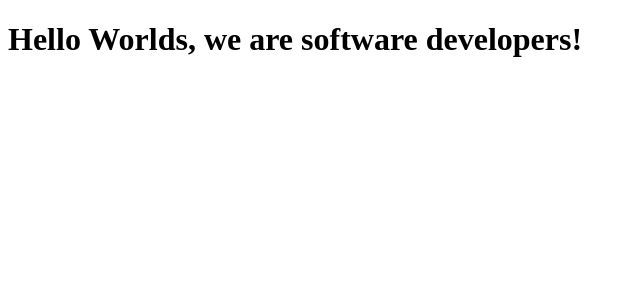
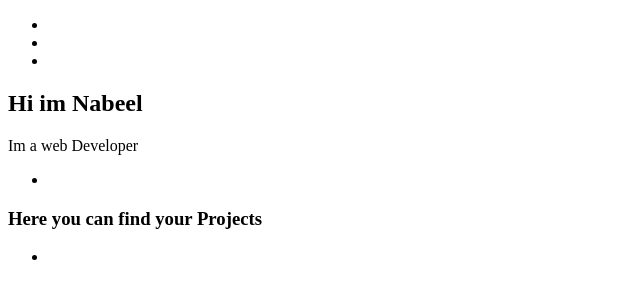
Before and after one commit to studiosnabeel/nabeel-and-yidne, a plain HTML site: page index.html in a window 1280 px wide. Shown: the whole page, without its empty margins (0-640 px from the left). Drawn offline with Linux system fonts and the light colour scheme.

Commit message:
third commit

```diff
--- a/index.html
+++ b/index.html
@@ -7,9 +7,34 @@
   </head>
 
   <body>
-    <h1>
-      Hello Worlds, we are software developers!
-    </h1>
+    <nav id="navbar">
+  <ul>
+    <li><a href="#welcome-section"></a></li>
+    <li><a href="#projects"></a></li>
+    <li><a href="#welcome-section"></a></li>
+  </ul>
+    </nav>
+    <section id="welcome-section">
+  <h1>
+    Hi im Nabeel
+  </h1>
+  <p>
+    Im a web Developer
+  </p>
+    </section>
+
+    <section id="projects" class="project-tile">
+    <ul>
+      <li><a href="https://codepen.io/FreeCodeCamp/"></a></li>
+    </ul>
+      <h3 >Here you can find your Projects</h3>
+    </section>
+
+    <section id="profile-link">
+    <ul>
+      <li><a href="https://codepen.io/FreeCodeCamp/" target="_blank"></a></li>
+    </ul>
+    </section>
     <script src="https://cdn.freecodecamp.org/testable-projects-fcc/v1/bundle.js"></script>
 
     <!--
```
